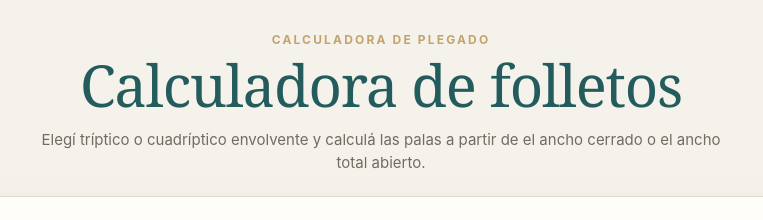
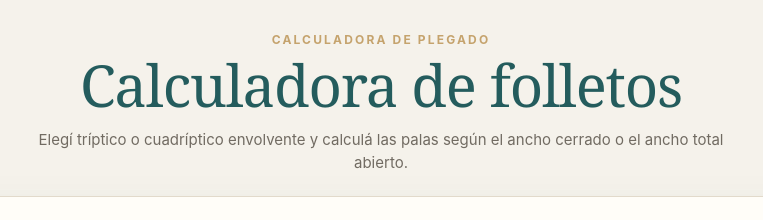
Before and after one commit to judaicadesign/calculadora-cuadriptico, a website: page index.html in a window 1280 px wide. Shown: the top 220 px of the page, 259-1022 px from the left. Drawn offline with Linux system fonts and the light colour scheme; a web font is replaced by a local one.

Commit message:
Polish leaflet calculator introduction

```diff
--- a/index.html
+++ b/index.html
@@ -350,7 +350,7 @@
       <div class="eyebrow">Calculadora de plegado</div>
       <h1>Calculadora de folletos</h1>
       <p class="subtitle">
-        Elegí tríptico o cuadríptico envolvente y calculá las palas a partir de
+        Elegí tríptico o cuadríptico envolvente y calculá las palas según
         el ancho cerrado o el ancho total abierto.
       </p>
     </header>
```
